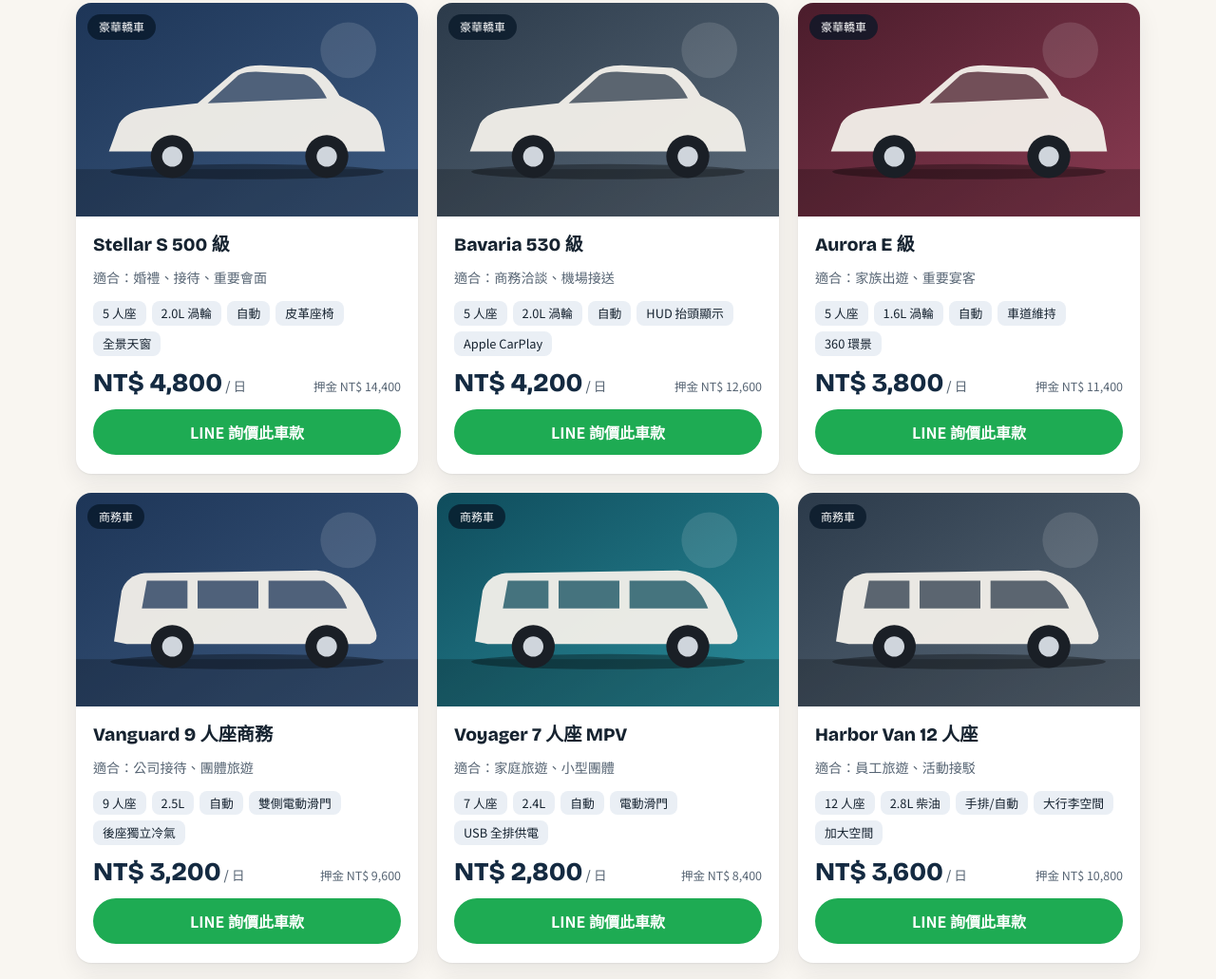
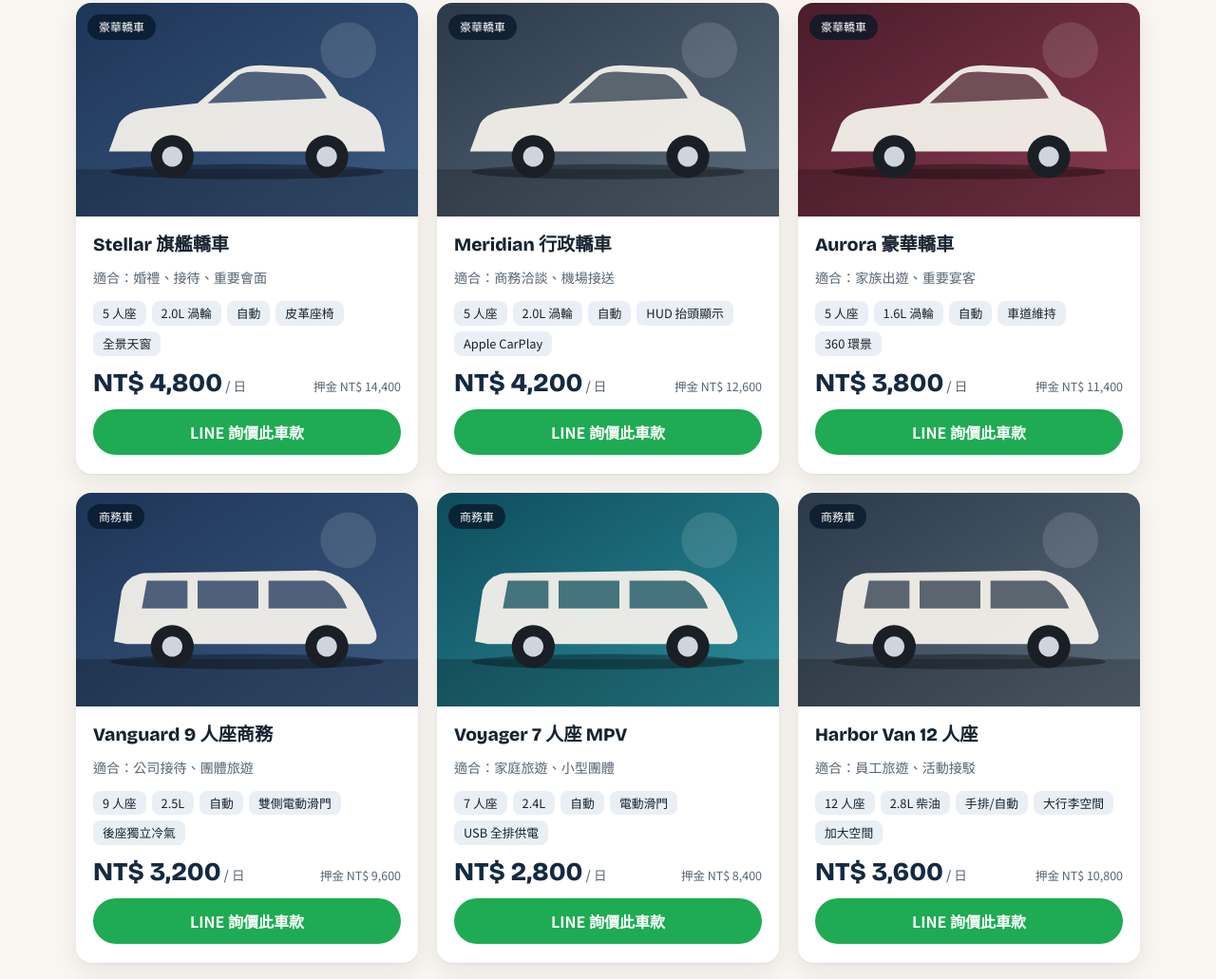
Before and after one commit to bottlerex/portfolio, a plain HTML site: page templates/rental-car/index.html in a window 1280 px wide. Shown: the part 716-1747 px from the top of the page at 95% size. Drawn offline with nearby package versions, Linux system fonts and the light colour scheme.

Commit message:
首頁新增 Templates 區塊；豪華車改為看不出原型的名稱
Co-Authored-By: Claude Opus 5.5 <noreply@anthropic.com>
Claude-Session: https://claude.ai/code/session_01EKUce7VFdrt1JLD127MYVd

```diff
--- a/templates/rental-car/cars.fallback.js
+++ b/templates/rental-car/cars.fallback.js
@@ -5,7 +5,7 @@ window.CARS_FALLBACK = {
     {
       "id": "lux-01",
       "category": "豪華轎車",
-      "name": "Stellar S 500 級",
+      "name": "Stellar 旗艦轎車",
       "price_per_day": 4800,
       "specs": [
         "5 人座",
@@ -23,7 +23,7 @@ window.CARS_FALLBACK = {
     {
       "id": "lux-02",
       "category": "豪華轎車",
-      "name": "Bavaria 530 級",
+      "name": "Meridian 行政轎車",
       "price_per_day": 4200,
       "specs": [
         "5 人座",
@@ -41,7 +41,7 @@ window.CARS_FALLBACK = {
     {
       "id": "lux-03",
       "category": "豪華轎車",
-      "name": "Aurora E 級",
+      "name": "Aurora 豪華轎車",
       "price_per_day": 3800,
       "specs": [
         "5 人座",
--- a/templates/rental-car/cars.json
+++ b/templates/rental-car/cars.json
@@ -4,7 +4,7 @@
     {
       "id": "lux-01",
       "category": "豪華轎車",
-      "name": "Stellar S 500 級",
+      "name": "Stellar 旗艦轎車",
       "price_per_day": 4800,
       "specs": [
         "5 人座",
@@ -22,7 +22,7 @@
     {
       "id": "lux-02",
       "category": "豪華轎車",
-      "name": "Bavaria 530 級",
+      "name": "Meridian 行政轎車",
       "price_per_day": 4200,
       "specs": [
         "5 人座",
@@ -40,7 +40,7 @@
     {
       "id": "lux-03",
       "category": "豪華轎車",
-      "name": "Aurora E 級",
+      "name": "Aurora 豪華轎車",
       "price_per_day": 3800,
       "specs": [
         "5 人座",
```
Also changed, not shown: index.html (+31 -0 lines).
